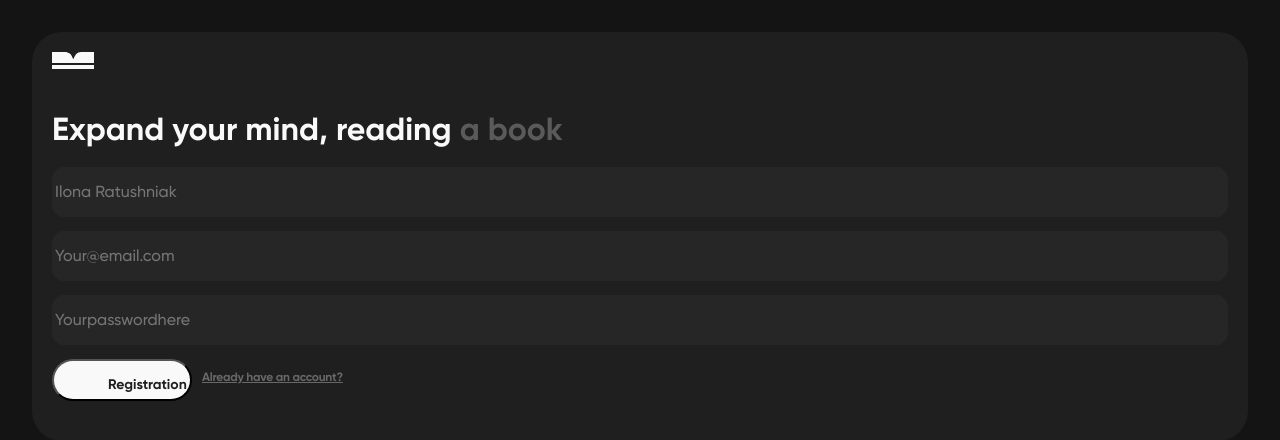
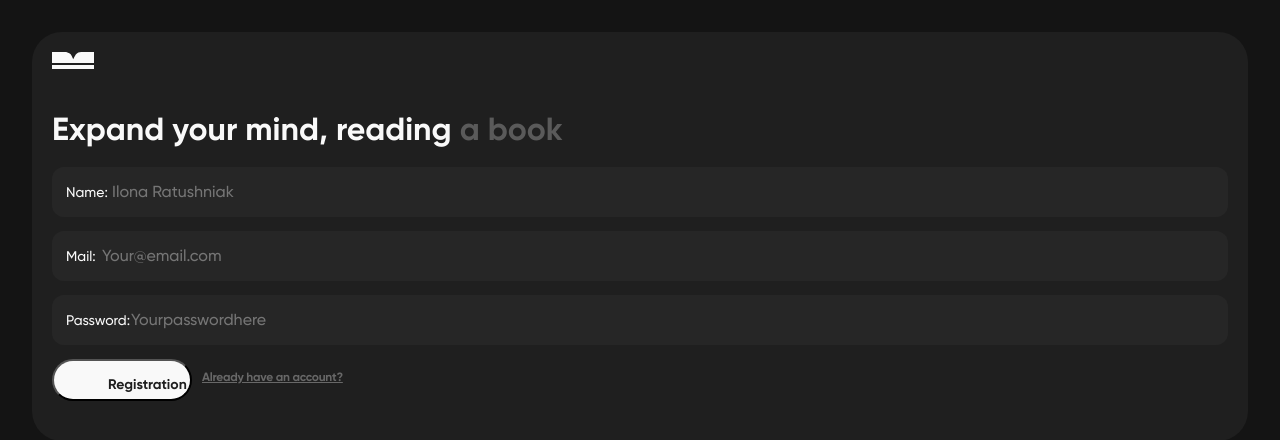
Before and after one commit to AngryAndrii/read_jorney, a React (Vite) app: page /register in a window 1280 px wide. Shown: the top 440 px of the page. Built offline with nearby package versions, Linux system fonts and the light colour scheme.

Commit message:
added some stylef for form

```diff
--- a/src/app/features/registerForm/RegisterForm.jsx
+++ b/src/app/features/registerForm/RegisterForm.jsx
@@ -40,16 +40,22 @@ export default function RegisterForm() {
 
       {errors.pass && <span>This field is required</span>} */}
       <CustomInput
+        // $name
+        type={'text'}
         span={'Name:'}
         placeholder={'Ilona Ratushniak'}
         {...register('name')}
       />
       <CustomInput
+        // $mail
+        type={'email'}
         span={'Mail:'}
         placeholder={'Your@email.com'}
         {...register('mail')}
       />
       <CustomInput
+        // $password
+        type={'password'}
         span={'Password:'}
         placeholder={'Yourpasswordhere'}
         {...register('pass')}
--- a/src/shared/ui/input/CustomInput.jsx
+++ b/src/shared/ui/input/CustomInput.jsx
@@ -2,14 +2,20 @@ import { StyledInput } from './Input.styled';
 import React from 'react';
 
 export const CustomInput = React.forwardRef(
-  ({ placeholder, span, errors, ...inputProps }, register) => {
+  ({ placeholder, span, errors, type, ...inputProps }, register) => {
     return (
-      <StyledInput
-        ref={register}
-        placeholder={placeholder}
-        span={span}
-        {...inputProps}
-      ></StyledInput>
+      <StyledInput>
+        <span className="span" type={type}>
+          {span}
+        </span>
+        <input
+          className="input"
+          type={type}
+          ref={register}
+          placeholder={placeholder}
+          {...inputProps}
+        />
+      </StyledInput>
     );
   }
 );
--- a/src/shared/ui/input/Input.styled.js
+++ b/src/shared/ui/input/Input.styled.js
@@ -1,6 +1,9 @@
 import styled from 'styled-components';
 
-export const StyledInput = styled.input`
+export const StyledInput = styled.div`
+  position: relative;
+
+  .input {
     background-color: var(--color-gray-dark);
     border: none;
     border-radius: 12px;
@@ -8,6 +11,27 @@ export const StyledInput = styled.input`
     height: 50px;
     width: 100%;
     border: 1px solid rgba(0, 0, 0, 0);
+    padding-top: 14px;
+    padding-bottom: 14px;
+    padding-left: ${props => {
+      {
+        if (props.children[0].props.type == 'text') {
+          return '59px';
+        } else if (props.children[0].props.type == 'email') {
+          return '49px';
+        }
+        return '78px';
+      }
+    }};
+  }
+
+  .span {
+    position: absolute;
+    top: 50%;
+    transform: translateY(-50%);
+    left: 14px;
+    font-size: 14px;
+  }
 
   &:hover {
     outline: 1px solid rgba(249, 249, 249, 0.1);
```
Lines whose indentation alone changed are shown as unchanged.
